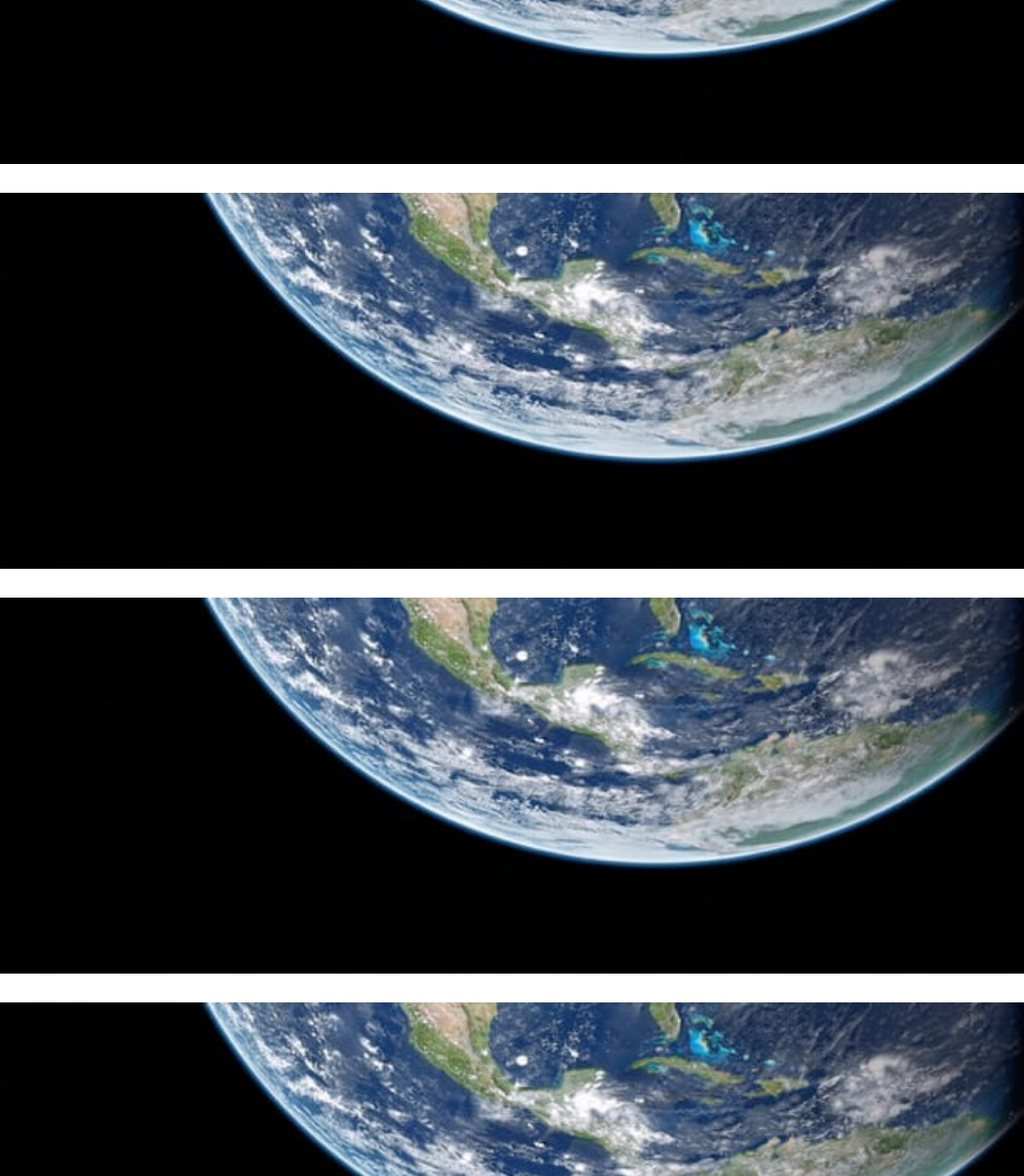
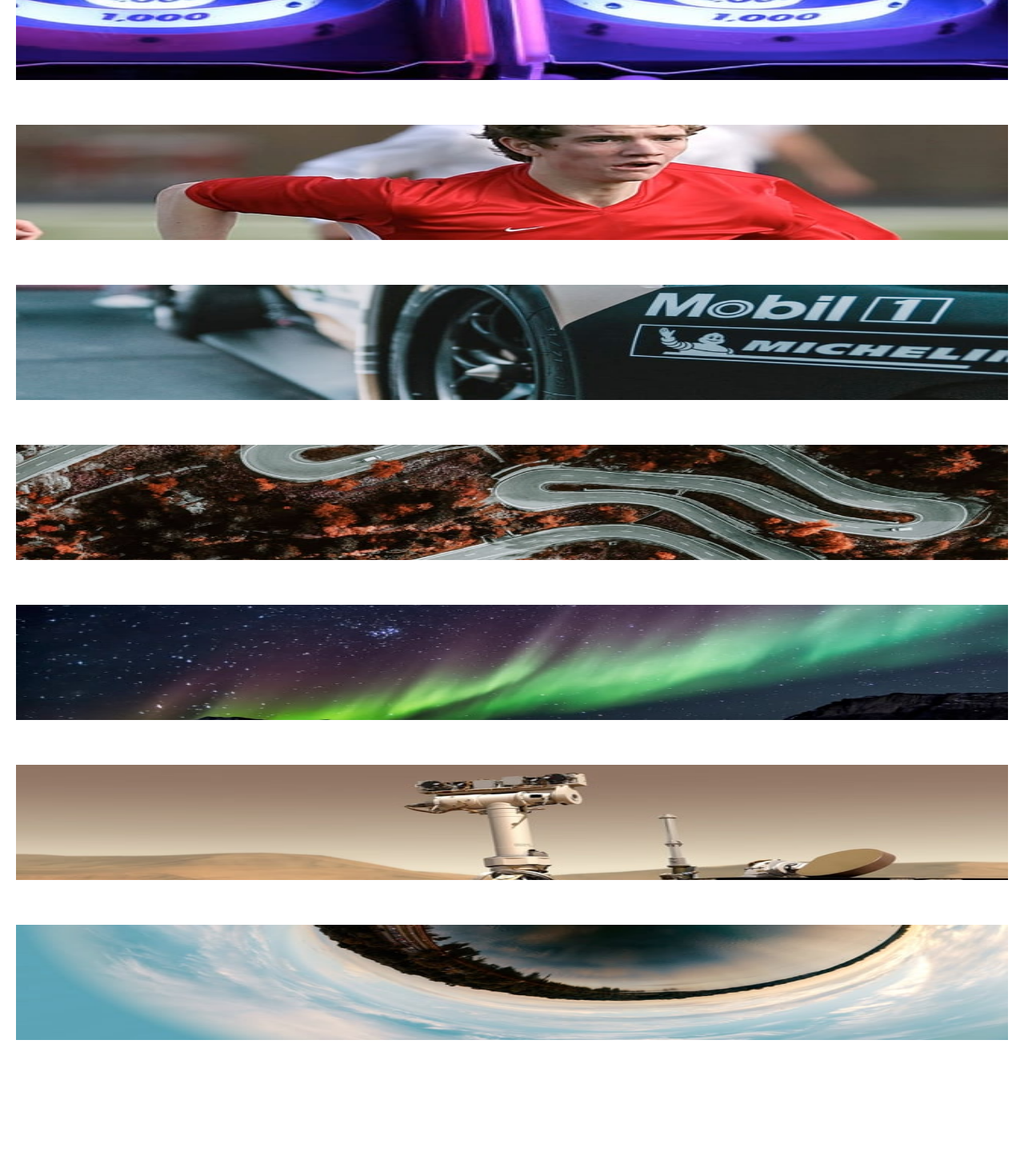
Before and after one commit to Eg51/REACT_LOOPSTUDIOS, a Next.js app: page / in a window 1280 px wide. Shown: the part 3720-5190 px from the top of the page at 80% size. After the commit the page ends 5128 px from the top, so only its background shows below. Built offline with nearby package versions, Linux system fonts and the light colour scheme.

Commit message:
changed images and addded image padding

```diff
--- a/app/globals.css
+++ b/app/globals.css
@@ -1,8 +1,8 @@
 @import "tailwindcss";
 
 :root {
-  --background: #ffffff;
-  --foreground: #171717;
+  /* --background: #ffffff;
+  --foreground: #171717; */
 }
 
 @theme inline {
--- a/app/page.tsx
+++ b/app/page.tsx
@@ -4,7 +4,7 @@ import Image from "next/image";
 export default function Home() {
   return (
     <div className="flex items-ccenter justify-center pb-18">
-      <div className="flex flex-col">
+      <div className="flex flex-col h-auto w-full">
         <img src="/images/mobile/image-hero.jpg" className="bg-auto pb-18"/>
         <img src="/images/mobile/image-interactive.jpg" alt="interactive_image"
         className="flex pt-5 pl-6 pr-6 pb-"/>
@@ -27,19 +27,35 @@ export default function Home() {
         </p>
         <img src='/images/mobile/image-deep-earth.jpg'
           alt='images/mobile/image-deep-earth'
-          className='bg-auto pb-9'/>
+          className='bg-auto pb-9 pl-5 p-5 h-50 w-full'/>
 
-        <img src='/images/mobile/image-deep-earth.jpg'
-          alt='images/mobile/image-deep-earth'
-          className='bg-auto pb-9 '/>
+        <img src='/images/mobile/image-night-arcade.jpg'
+          alt='image-night-arcade'
+          className='bg-auto pb-9 pl-5 p-5 h-50 w-full'/>
 
-        <img src='/images/mobile/image-deep-earth.jpg'
-          alt='images/mobile/image-deep-earth'
-          className='bg-auto pb-9'/>
+        <img src='/images/mobile/image-soccer-team.jpg'
+          alt='image-soccer-team'
+          className='bg-auto pb-9 pl-5 p-5 h-50 w-full'/>
 
-        <img src='/images/mobile/image-deep-earth.jpg'
-          alt='images/mobile/image-deep-earth'
-          className='bg-auto pb-9'/>
+        <img src='/images/mobile/image-grid.jpg'
+          alt='image-grid'
+          className='bg-auto pb-9 pl-5 p-5 h-50 w-full'/>
+
+         <img src='/images/mobile/image-from-above.jpg'
+          alt='image-from-above'
+          className='bg-auto pb-9 pl-5 p-5 h-50 w-full'/>
+
+        <img src='/images/mobile/image-pocket-borealis.jpg'
+          alt='image-pocket-borealis'
+          className='bg-auto pb-9 pl-5 p-5 h-50 w-full'/>
+
+        <img src='/images/mobile/image-curiosity.jpg'
+          alt='image-curiousity'
+          className='bg-auto pb-9 pl-5 p-5 h-50 w-full'/>
+
+        <img src='/images/mobile/image-fisheye.jpg'
+          alt='image-fisheye'
+          className='bg-auto pb-9 pl-5 p-5 h-50 w-full'/>
       </div>
     </div>
   );
```
